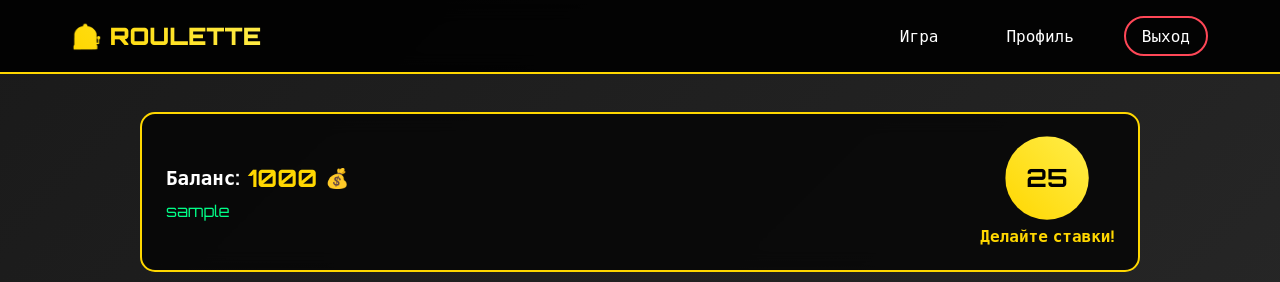
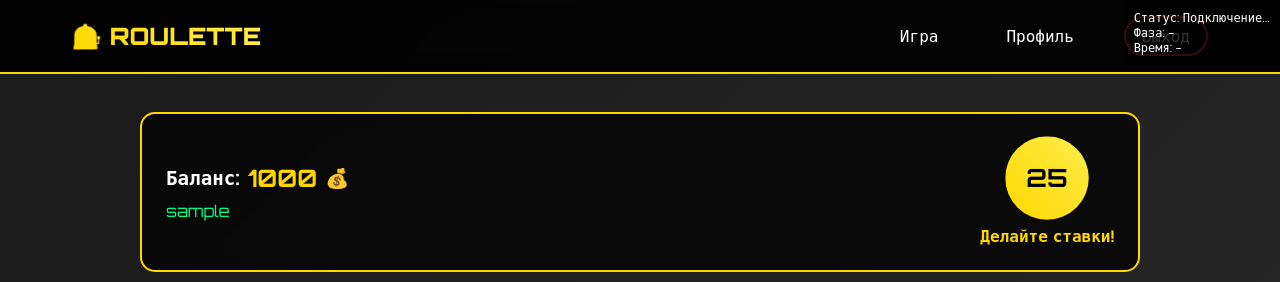
Before and after one commit to esketitniy/telegram-roulette-bot, a Flask app: page / in a window 1280 px wide. Shown: the top 282 px of the page. Run offline with Flask 3, Linux system fonts and the light colour scheme; the visitor is signed in with stand-in values (Sample User, id 1); data comes from the database, SQL or seed files in the repository; some libraries are stand-ins or nearby versions.

Commit message:
Update index.html

```diff
--- a/templates/index.html
+++ b/templates/index.html
@@ -1,6 +1,25 @@
 {% extends "base.html" %}
 
 {% block content %}
+<!-- Добавь это в начало body -->
+<div id="debug-info" style="position: fixed; top: 0; right: 0; background: rgba(0,0,0,0.8); color: white; padding: 10px; font-size: 12px; z-index: 9999;">
+    <div>Статус: <span id="connection-status">Подключение...</span></div>
+    <div>Фаза: <span id="debug-phase">-</span></div>
+    <div>Время: <span id="debug-time">-</span></div>
+</div>
+
+<script>
+// Отладочная информация
+setInterval(() => {
+    const game = window.rouletteGame;
+    if (game) {
+        document.getElementById('connection-status').textContent = game.isConnected ? 'Подключен' : 'Отключен';
+        document.getElementById('debug-phase').textContent = document.getElementById('game-phase')?.textContent || '-';
+        document.getElementById('debug-time').textContent = document.getElementById('timer')?.textContent || '-';
+    }
+}, 1000);
+</script>
+
 <div class="game-container">
     <!-- Информационная панель -->
     <div class="info-panel">
```
